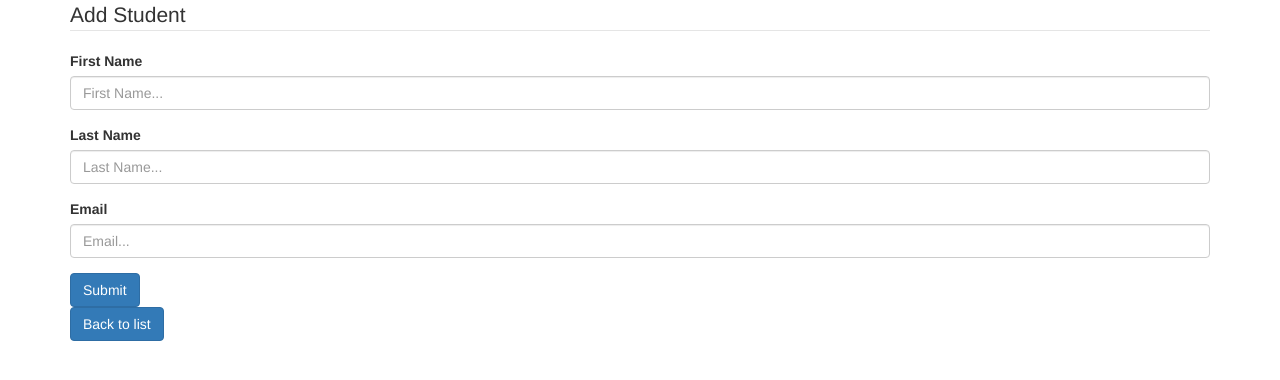
After one commit to TomerBu/StudentsdbHeroku, a Node server app: page /add in a window 1280 px wide. The commit adds this page. Shown: the top 380 px of the page. Run offline with Node 20, Linux system fonts and the light colour scheme; some libraries are stand-ins or nearby versions.

Commit message:
add student route

```diff
--- a/routes/index.js
+++ b/routes/index.js
@@ -14,16 +14,6 @@ router.get('/', function(req, res, next) {
             students: result.rows
         });
     })
-
-    /*
-
-    -- CREATE TABLE Students(id SERIAL PRIMARY KEY, firstName TEXT NOT NULL, lastName TEXT NOT NULL, email TEXT NOT NULL);
-    -- INSERT INTO Students(firstName, lastName, email) VALUES('Tomer', 'Buzaglo', 'Tomer@gmail.com') , ('Nona', 'Michelle', 'nMichelle@gmail.com');
-    -- SELECT * FROM Students
-    UPDATE Students SET email = 'Michelle@gmail.com' WHERE id = 2;
-    SELECT * FROM Students;
-     */
-
 });
 
 router.get('/edit', function(req, res, next) {
@@ -37,6 +27,34 @@ router.get('/edit', function(req, res, next) {
         res.render('edit', {
             title: 'Edit Student',
             student: result.rows[0]
+        });
+    })
+});
+
+router.get('/add', function(req, res, next) {
+    res.render('add', {
+        title: 'Add Student'
+    })
+});
+
+router.post('/add', function(req, res, next) {
+
+    var firstName = req.body.firstName;
+    var lastName = req.body.lastName;
+    var email = req.body.email;
+
+    var SQL = "INSERT INTO Students(firstName, lastName, email) VALUES($1, $2, $3)"
+    query(SQL, [firstName, lastName, email], function(err, result) {
+        if (err)
+            return next(err);
+        res.render('add', {
+            title: 'Added a Student!',
+            student: {
+                firstname: firstName,
+                lastname: lastName,
+                email: email
+            },
+            success: true
         });
     })
 });
--- /dev/null
+++ b/views/add.hbs
@@ -0,0 +1,23 @@
+<div class="container">
+
+    <form method="POST" role="form">
+        <legend>{{title}}</legend>
+
+        <div class="form-group">
+            <label for="firstName">First Name</label>
+            <input type="text" class="form-control" id="firstName" name="firstName" placeholder="First Name...">
+        </div>
+        <div class="form-group">
+            <label for="lastName">Last Name</label>
+            <input type="text" class="form-control" id="lastName" name="lastName" placeholder="Last Name...">
+        </div>
+        <div class="form-group">
+            <label for="email">Email</label>
+            <input type="email" class="form-control" id="email" name="email" placeholder="Email...">
+        </div>
+
+        <button type="submit" class="btn btn-primary">Submit</button>
+    </form>
+
+    <a class="btn btn-primary text-right" href="/">Back to list</a>
+</div>
--- a/views/index.hbs
+++ b/views/index.hbs
@@ -20,7 +20,7 @@
                 <span class="glyphicon glyphicon-user" aria-hidden="true"></span>
                 </a></li>
                 <li>
-                    <a href="#">
+                    <a href="/add">
                         <span class="glyphicon glyphicon-plus" aria-hidden="true"></span>
                     </a>
                 </li>
```
